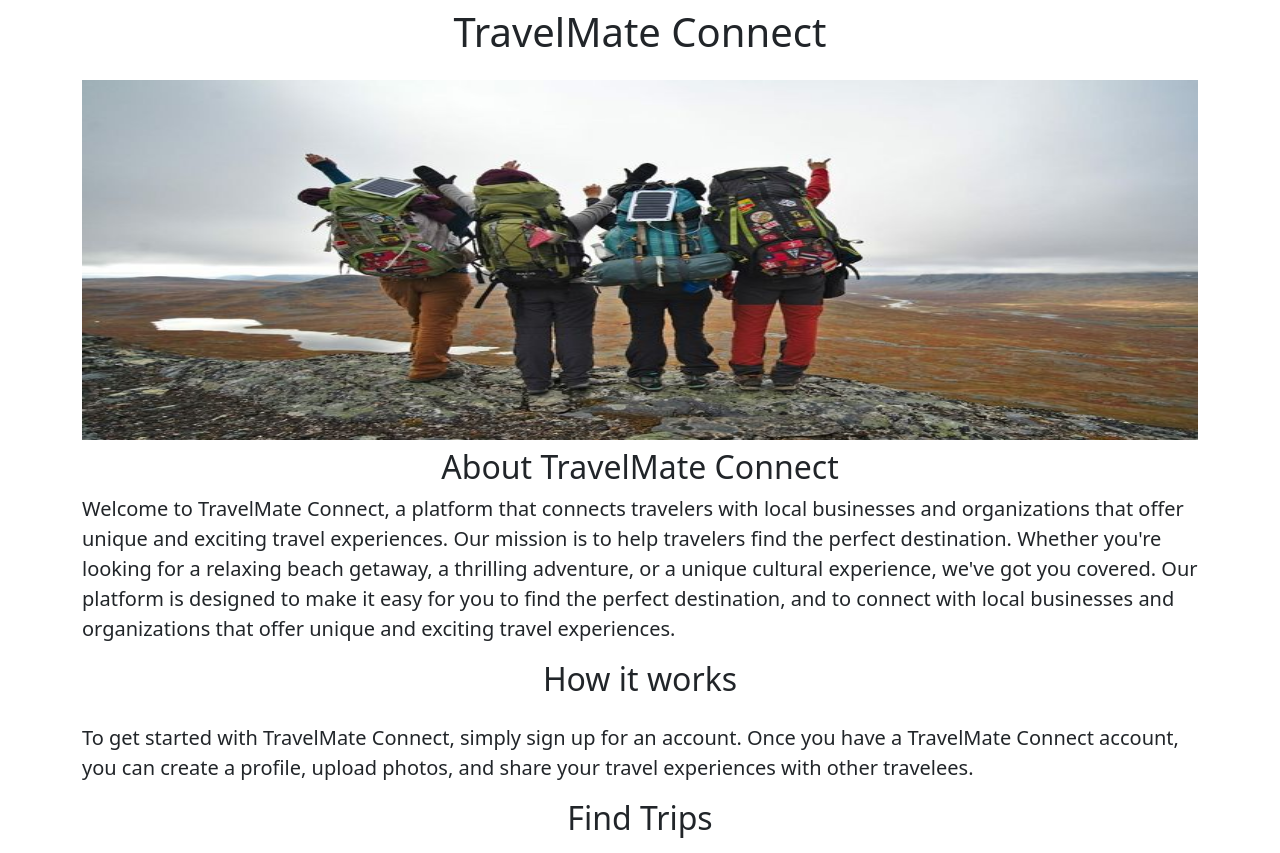
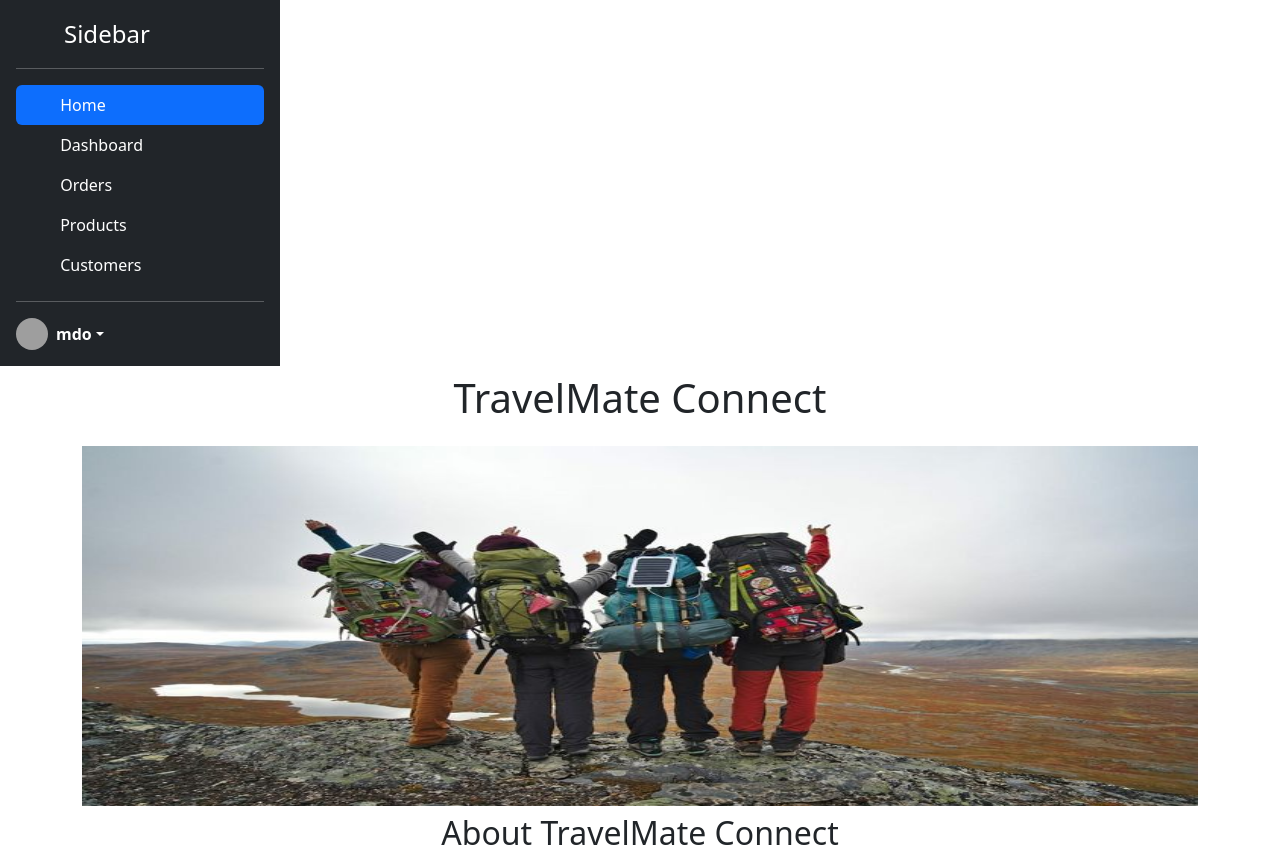
Before and after one commit to nadiaMahfoud/ConnectMate, a Flask app: page / in a window 1280 px wide. Shown: the part 72-925 px from the top of the page. Run offline with Flask 2, Linux system fonts and the light colour scheme; grey boxes are pictures that could not be loaded.

Commit message:
Added the sidebar file

```diff
--- a/templates/home.html
+++ b/templates/home.html
@@ -15,6 +15,7 @@
   </head>
   <body>
     {% include 'header.html' %}
+    {% include 'sidebar.html' %}
     <div class="container">
       <h1 class="text-center mt-2 mb-4">  TravelMate Connect </h1>
         <img class="img-fluid" id="banner" src="https://3c499112-76f3-4e6a-adbf-2bec711756c2-00-1faq3b1daq8ie.spock.replit.dev/static/b2.jpg" height="320">
@@ -34,6 +35,7 @@
          {% include 'countries.html' %}
         {% endfor %}
       </div>
+
       <div class="text-center">
         <button class="btn btn-primary btn-lg">Sign Up</button>
         <button class="btn btn-primary btn-lg"> Contact Us </button>
--- /dev/null
+++ b/templates/sidebar.html
@@ -0,0 +1,53 @@
+<div class="d-flex flex-column flex-shrink-0 p-3 text-bg-dark" style="width: 280px;">
+  <a href="/" class="d-flex align-items-center mb-3 mb-md-0 me-md-auto text-white text-decoration-none">
+    <svg class="bi pe-none me-2" width="40" height="32"><use xlink:href="#bootstrap"/></svg>
+    <span class="fs-4">Sidebar</span>
+  </a>
+  <hr>
+  <ul class="nav nav-pills flex-column mb-auto">
+    <li class="nav-item">
+      <a href="#" class="nav-link active" aria-current="page">
+        <svg class="bi pe-none me-2" width="16" height="16"><use xlink:href="#home"/></svg>
+        Home
+      </a>
+    </li>
+    <li>
+      <a href="#" class="nav-link text-white">
+        <svg class="bi pe-none me-2" width="16" height="16"><use xlink:href="#speedometer2"/></svg>
+        Dashboard
+      </a>
+    </li>
+    <li>
+      <a href="#" class="nav-link text-white">
+        <svg class="bi pe-none me-2" width="16" height="16"><use xlink:href="#table"/></svg>
+        Orders
+      </a>
+    </li>
+    <li>
+      <a href="#" class="nav-link text-white">
+        <svg class="bi pe-none me-2" width="16" height="16"><use xlink:href="#grid"/></svg>
+        Products
+      </a>
+    </li>
+    <li>
+      <a href="#" class="nav-link text-white">
+        <svg class="bi pe-none me-2" width="16" height="16"><use xlink:href="#people-circle"/></svg>
+        Customers
+      </a>
+    </li>
+  </ul>
+  <hr>
+  <div class="dropdown">
+    <a href="#" class="d-flex align-items-center text-white text-decoration-none dropdown-toggle" data-bs-toggle="dropdown" aria-expanded="false">
+      <img src="https://github.com/mdo.png" alt="" width="32" height="32" class="rounded-circle me-2">
+      <strong>mdo</strong>
+    </a>
+    <ul class="dropdown-menu dropdown-menu-dark text-small shadow">
+      <li><a class="dropdown-item" href="#">New project...</a></li>
+      <li><a class="dropdown-item" href="#">Settings</a></li>
+      <li><a class="dropdown-item" href="#">Profile</a></li>
+      <li><hr class="dropdown-divider"></li>
+      <li><a class="dropdown-item" href="#">Sign out</a></li>
+    </ul>
+  </div>
+</div>
```
